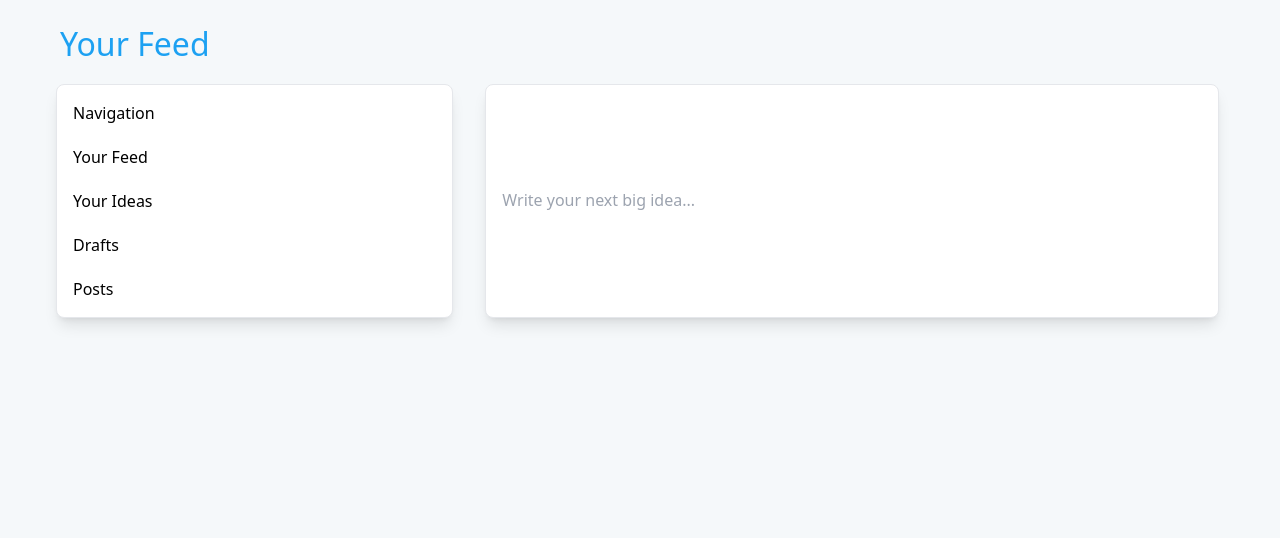
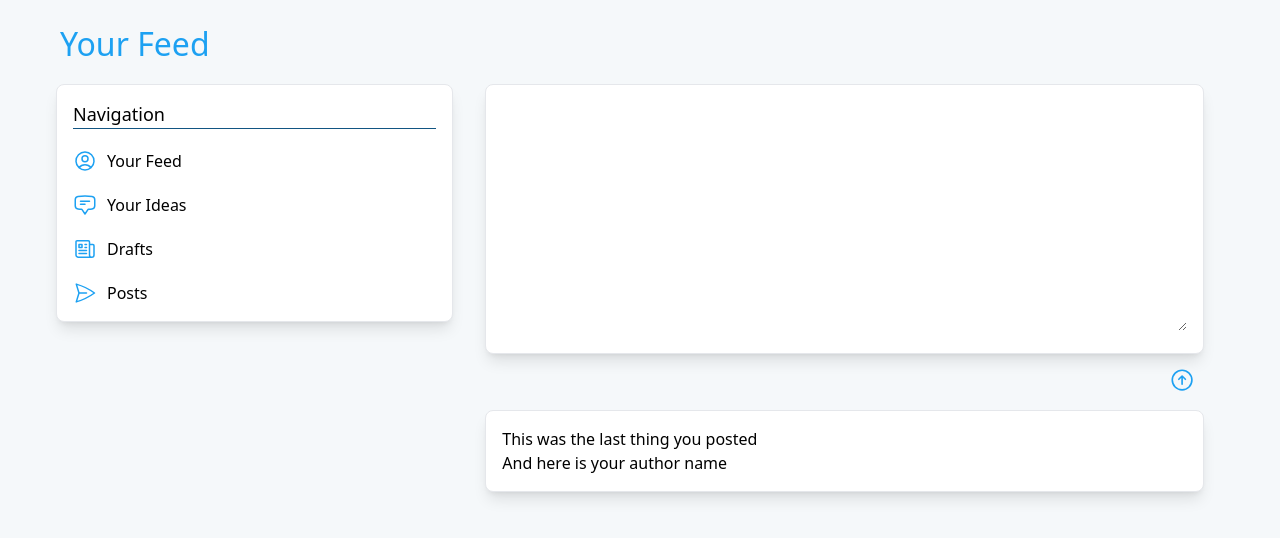
Before and after one commit to riasark/first-social-app, a Next.js app: page / in a window 1280 px wide. Shown: the top 538 px of the page. Built offline with nearby package versions, Linux system fonts and the light colour scheme.

Commit message:
added more stuff

```diff
--- a/pages/index.js
+++ b/pages/index.js
@@ -3,32 +3,57 @@ import Card from "../components/Card"
 export default function Home() {
   return (
     <>
-    <h1> Your Feed </h1>
+    <h1> Your Feed
+
+    </h1>
     <div className="flex ml-10 mt-4 mx-auto gap-4">
       <div className="w-1/3">
       <Card>
-          Navigation
-            <div className="mt-5">
+         <h2> Navigation </h2>
+            <div className="flex mt-5">
+            <svg xmlns="http://www.w3.org/2000/svg" fill="none" viewBox="0 0 24 24" strokeWidth={1.5} stroke="currentColor" dataSlot="icon" className="w-6 h-6">
+              <path strokeLinecap="round" strokeLinejoin="round" d="M17.982 18.725A7.488 7.488 0 0 0 12 15.75a7.488 7.488 0 0 0-5.982 2.975m11.963 0a9 9 0 1 0-11.963 0m11.963 0A8.966 8.966 0 0 1 12 21a8.966 8.966 0 0 1-5.982-2.275M15 9.75a3 3 0 1 1-6 0 3 3 0 0 1 6 0Z" />
+            </svg>
+
               Your Feed
             </div>
-            <div className="mt-5">
+            <div className="flex mt-5">
+            <svg xmlns="http://www.w3.org/2000/svg" fill="none" viewBox="0 0 24 24" strokeWidth={1.5} stroke="currentColor" dataSlot="icon" className="w-6 h-6">
+              <path strokeLinecap="round" strokeLinejoin="round" d="M7.5 8.25h9m-9 3H12m-9.75 1.51c0 1.6 1.123 2.994 2.707 3.227 1.129.166 2.27.293 3.423.379.35.026.67.21.865.501L12 21l2.755-4.133a1.14 1.14 0 0 1 .865-.501 48.172 48.172 0 0 0 3.423-.379c1.584-.233 2.707-1.626 2.707-3.228V6.741c0-1.602-1.123-2.995-2.707-3.228A48.394 48.394 0 0 0 12 3c-2.392 0-4.744.175-7.043.513C3.373 3.746 2.25 5.14 2.25 6.741v6.018Z" />
+            </svg>
               Your Ideas
             </div>
-            <div className="mt-5">
+            <div className="flex mt-5">
+            <svg xmlns="http://www.w3.org/2000/svg" fill="none" viewBox="0 0 24 24" strokeWidth={1.5} stroke="currentColor" dataSlot="icon" className="w-6 h-6">
+              <path strokeLinecap="round" strokeLinejoin="round" d="M12 7.5h1.5m-1.5 3h1.5m-7.5 3h7.5m-7.5 3h7.5m3-9h3.375c.621 0 1.125.504 1.125 1.125V18a2.25 2.25 0 0 1-2.25 2.25M16.5 7.5V18a2.25 2.25 0 0 0 2.25 2.25M16.5 7.5V4.875c0-.621-.504-1.125-1.125-1.125H4.125C3.504 3.75 3 4.254 3 4.875V18a2.25 2.25 0 0 0 2.25 2.25h13.5M6 7.5h3v3H6v-3Z" />
+            </svg>
               Drafts
             </div>
-            <div className="mt-5">
+            <div className="flex mt-5">
+            <svg xmlns="http://www.w3.org/2000/svg" fill="none" viewBox="0 0 24 24" strokeWidth={1.5} stroke="currentColor" dataSlot="icon" className="w-6 h-6">
+              <path strokeLinecap="round" strokeLinejoin="round" d="M6 12 3.269 3.125A59.769 59.769 0 0 1 21.485 12 59.768 59.768 0 0 1 3.27 20.875L5.999 12Zm0 0h7.5" />
+            </svg>
               Posts
             </div>
         </Card>
       </div>
       <div className="postcard">
         <Card>
-          <form className="textcard">
-            <input className="textinput" type="text" placeholder="Write your next big idea...">
-            </input>
-          </form>
+          <textarea className="area" placeholder="Release your next idea into the world..."> </textarea>
         </Card>
+        <button type="submit" className="btn submit">
+        <svg xmlns="http://www.w3.org/2000/svg" fill="none" viewBox="0 0 22 22" strokeWidth={1.5} stroke="currentColor" dataSlot="icon" className="w-6 h-6">
+            <path strokeLinecap="round" strokeLinejoin="round" d="m15 11.25-3-3m0 0-3 3m3-3v7.5M21 12a9 9 0 1 1-18 0 9 9 0 0 1 18 0Z" />
+        </svg>
+        </button>
+        <div className="ideas">
+          <div className="idea">
+            <Card>
+              <div className="thetext">This was the last thing you posted</div>
+              <div className="the author">And here is your author name</div>
+            </Card>
+          </div>
+        </div>
       </div>
     </div>
     </>
--- a/styles/globals.css
+++ b/styles/globals.css
@@ -13,6 +13,11 @@ h1{
   color: #1DA1F2;
 }
 
+h2{
+  font-size: large;
+  border-bottom: 1px solid #125582;
+}
+
 .mt-5{
   border-top: 20px;
   border-top-color: black;
@@ -23,17 +28,32 @@ h1{
   color: #1DA1F2;
 }
 
-.textcard{
-  width: 700px;
-  height: 200px;
+svg{
+  margin-right: 10px;
 }
 
-.textinput{
-  margin-top: 12px;
-  line-height: 175px;
+.area{
+  margin-left: 10px;
   width: 675px;
+  height: 230px;
+  background-color: white;
+  padding-bottom: 50px;
 }
 
-.textinput::placeholder{
-  text-align: start;
+textarea{
+  color: black
 }
+
+.btn{
+  padding-left: 700px;
+  height: 50px;
+  width: 50px;
+}
+
+.w-6{
+  stroke: #1DA1F2;
+}
+
+.w-6:hover{
+  fill: #125582;
+}
```
